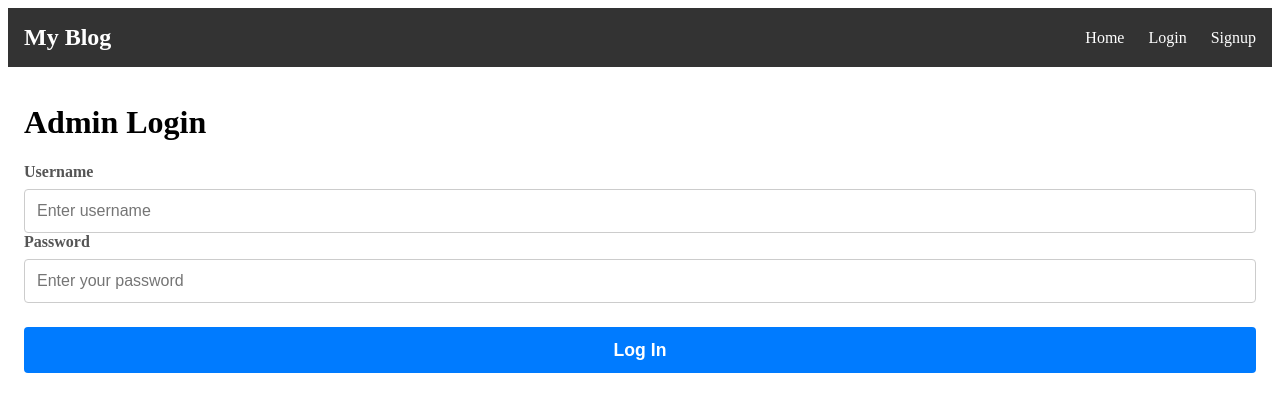
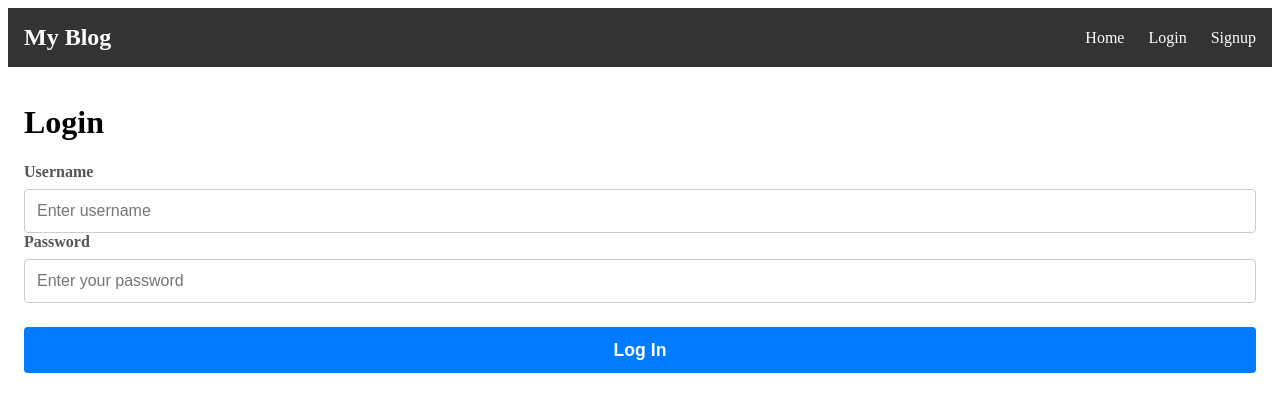
Before and after one commit to md-aman012/Blog, a React (Create React App) app in the folder personal-blog-backend/client/: page /admin/login in a window 1280 px wide. Shown: the top 412 px of the page. Built offline with nearby package versions, Linux system fonts and the light colour scheme; no server answers.

Commit message:
login updated

```diff
--- a/personal-blog-backend/client/src/pages/LoginPage.js
+++ b/personal-blog-backend/client/src/pages/LoginPage.js
@@ -44,7 +44,7 @@ const LoginPage = () => {
   }
   return (
     <div>
-      <h1>Admin Login</h1>
+      <h1>Login</h1>
       <form onSubmit={handleSubmit} className='login-form'>
         <div classname="form-group">
           <label htmlFor='username'>Username</label>
```
